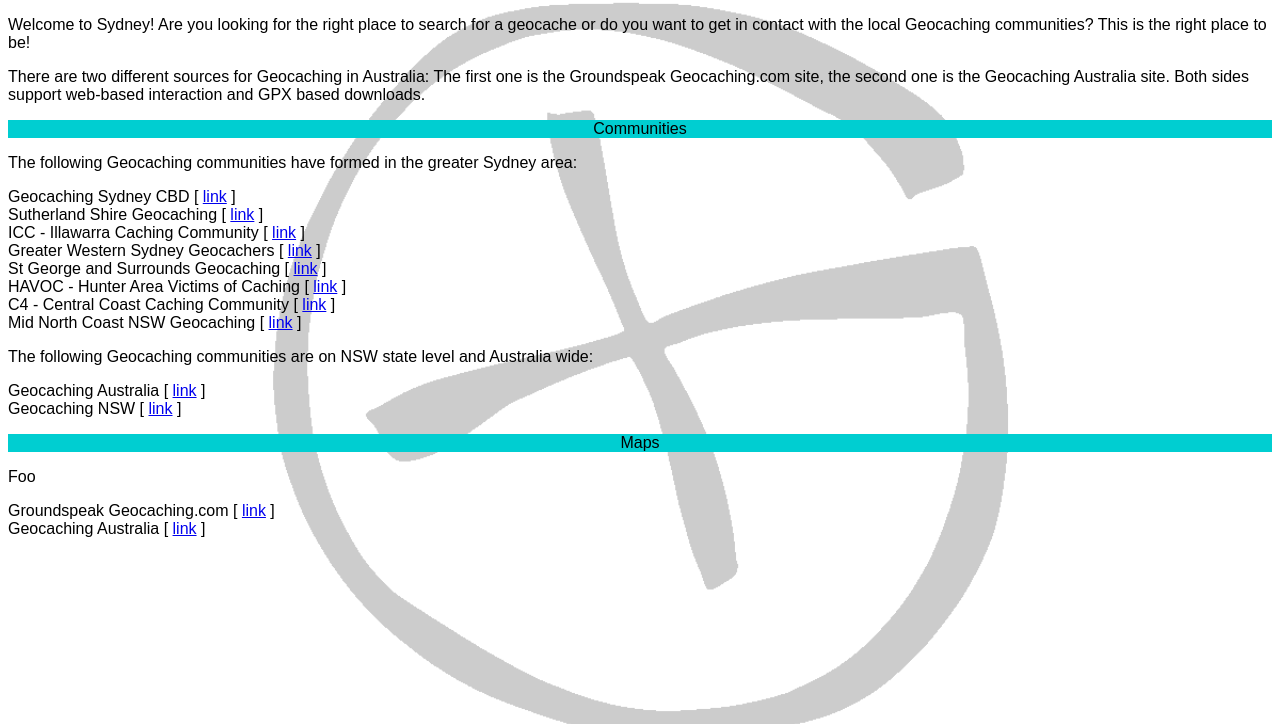
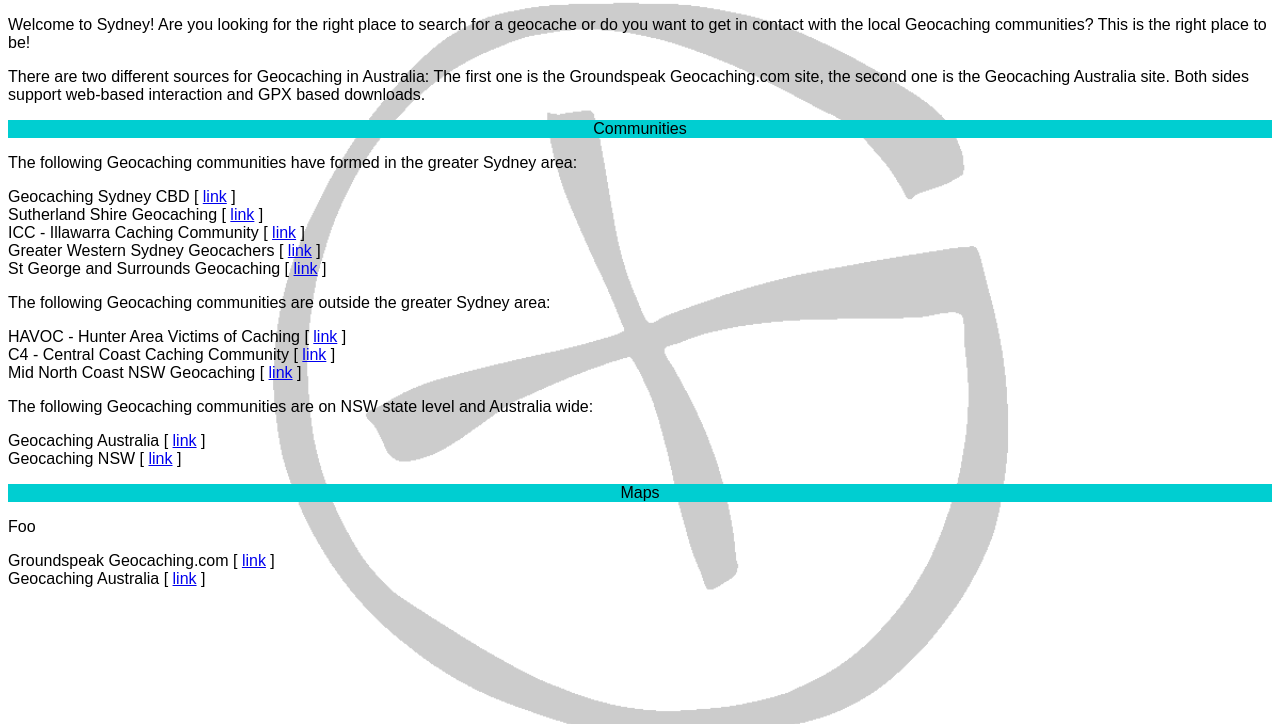
Before and after one commit to MavEtJu/geocaching.sydney, a PHP site: page / in a window 1280 px wide. Shown: the part 26-750 px from the top of the page. Run offline with PHP 8.4, Linux system fonts and the light colour scheme.

Commit message:
Add maps, split inside and outside sydney local communities

```diff
--- /dev/null
+++ b/communities-outside.txt
@@ -0,0 +1,6 @@
+HAVOC - Hunter Area Victims of Caching
+https://www.facebook.com/groups/200574939438/
+C4 - Central Coast Caching Community
+https://www.facebook.com/groups/ccgeo/
+Mid North Coast NSW Geocaching
+https://www.facebook.com/groups/1598095693792266/
--- a/communities.txt
+++ b/communities.txt
@@ -8,9 +8,3 @@ Greater Western Sydney Geocachers
 https://www.facebook.com/groups/475285362541215/
 St George and Surrounds Geocaching
 https://www.facebook.com/groups/stgeorgegeocaching/
-HAVOC - Hunter Area Victims of Caching
-https://www.facebook.com/groups/200574939438/
-C4 - Central Coast Caching Community
-https://www.facebook.com/groups/ccgeo/
-Mid North Coast NSW Geocaching
-https://www.facebook.com/groups/1598095693792266/
--- a/index.php
+++ b/index.php
@@ -39,6 +39,13 @@ function html_communities()
 <?php
 	showlinks("communities.txt");
 ?>
+	<p>
+	The following Geocaching communities are outside the greater Sydney area:
+	</p>
+<?php
+	showlinks("communities-outside.txt");
+?>
+	<p />
 	<p>
 	The following Geocaching communities are on NSW state level
 	and Australia wide:
```
Also changed, not shown: images/map-c4.png (added), images/map-havoc.png (added), images/map-illawara.png (added), images/map-midnorthcoast.png (added), images/map-stgeorge.png (added), images/map-sutherlandshire.png (added), images/map-sydneycbd.png (added), images/map-westernsydney.png (added), 8 other files.
